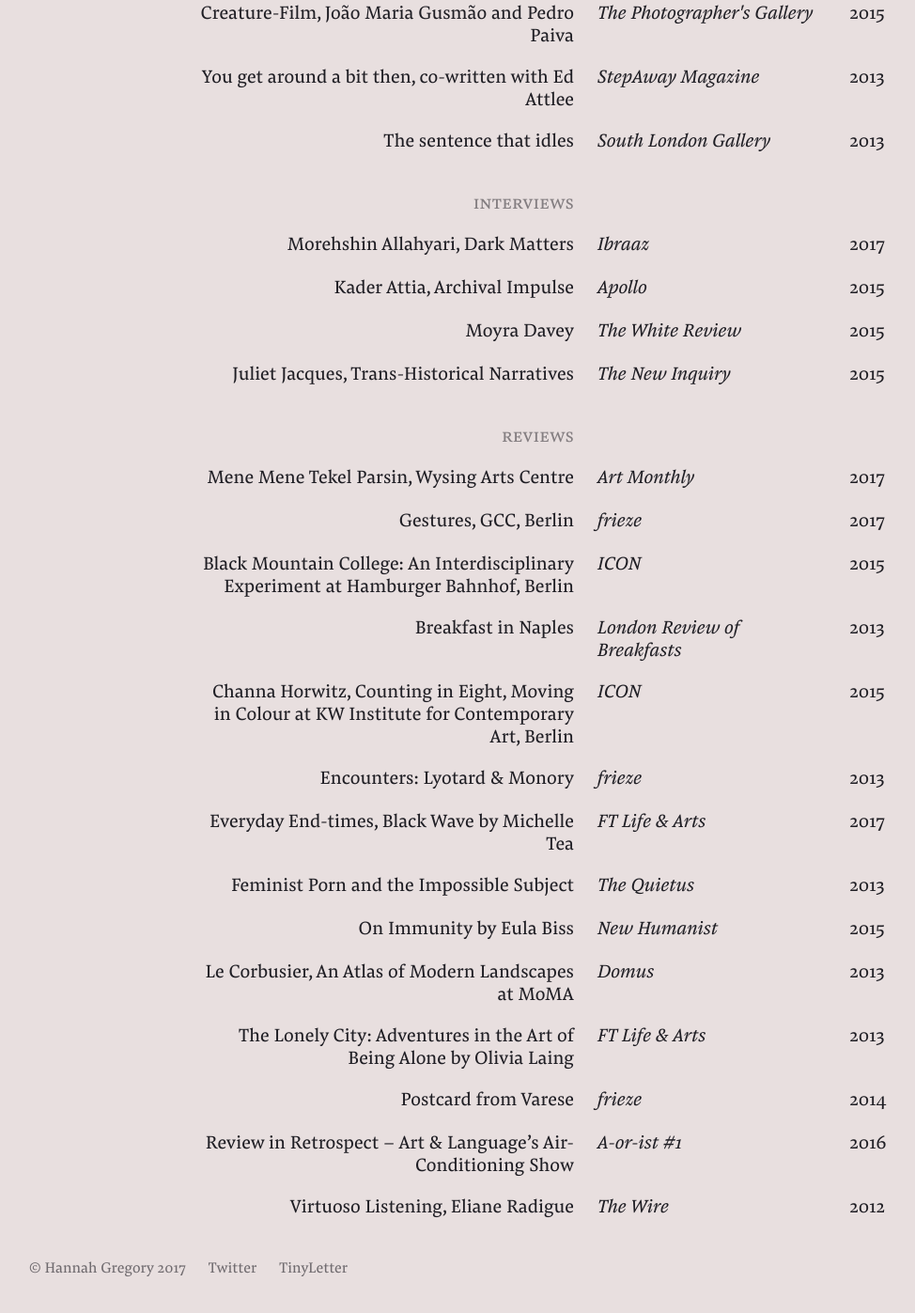
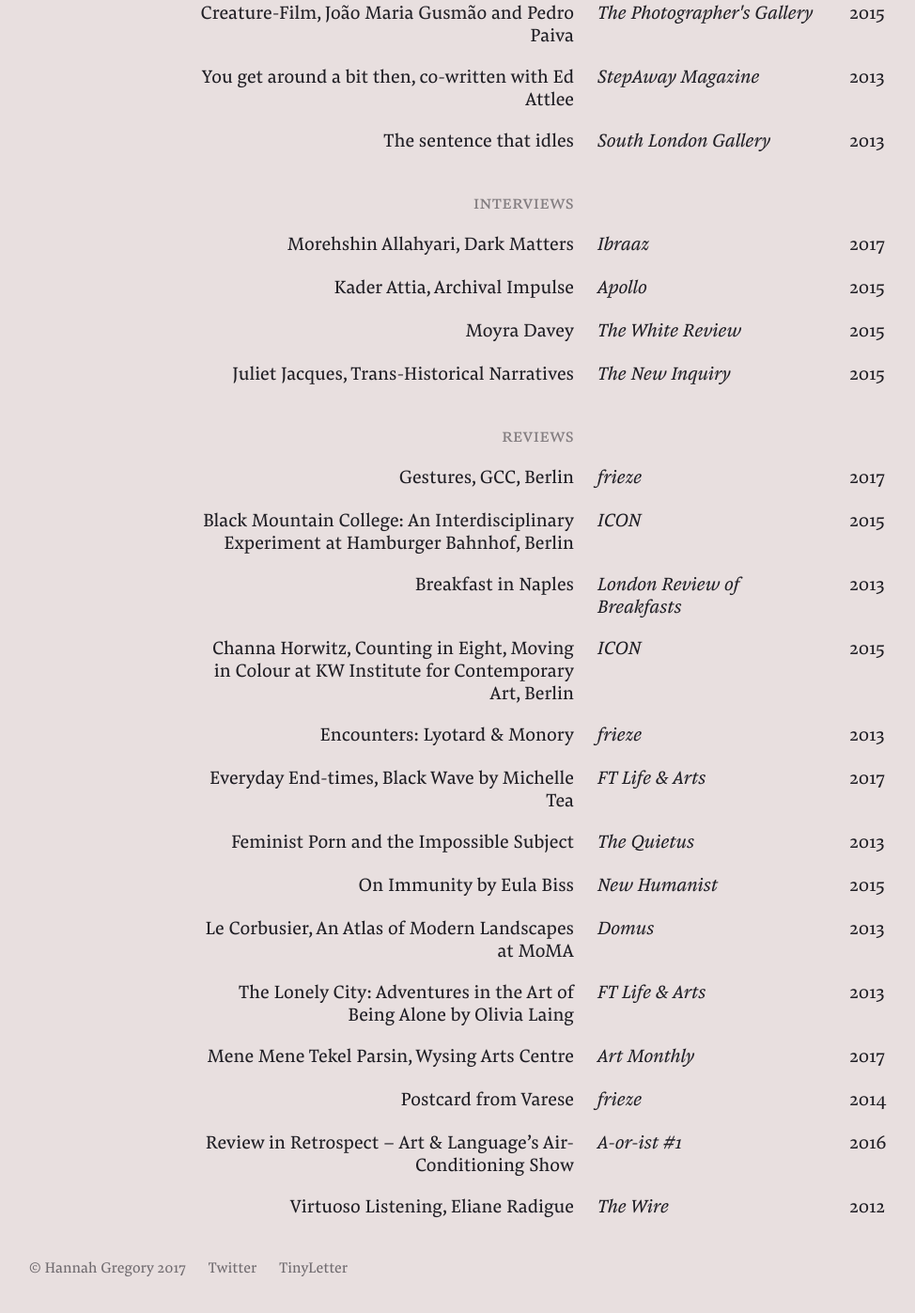
Before and after one commit to hg-site/hg-site.github.io, a Jekyll site: the page built from writing/index.markdown, in a window 1280 px wide and 1400 px high, scrolled down 736 px. Shown: the top 1397 px of the window at 94% size, without its empty margins (29-1003 px from the left). Built offline with Jekyll 4.4.1, drawn with Linux system fonts in a browser that asks for light colours.

Commit message:
Updated Index

```diff
--- a/writing/index.markdown
+++ b/writing/index.markdown
@@ -149,14 +149,6 @@
 </div>
 
 <div class="sw-row">
-	<a href="http://bravenewwhat.tumblr.com/post/163209586997/art-monthly-review-of-mene-mene-tekel-parsin-by">
-	<div class="sw-title">Mene Mene Tekel Parsin, Wysing Arts Centre</div>
-	<div class="sw-publication">Art Monthly</div>
-	<div class="sw-year">2017</div>
-	</a>
-</div>
-
-<div class="sw-row">
 	<a href="https://frieze.com/article/gcc">
 	<div class="sw-title">Gestures, GCC, Berlin</div>
 	<div class="sw-publication">frieze</div>
@@ -237,6 +229,14 @@
 </div>
 
 <div class="sw-row">
+	<a href="http://bravenewwhat.tumblr.com/post/163209586997/art-monthly-review-of-mene-mene-tekel-parsin-by">
+	<div class="sw-title">Mene Mene Tekel Parsin, Wysing Arts Centre</div>
+	<div class="sw-publication">Art Monthly</div>
+	<div class="sw-year">2017</div>
+	</a>
+</div>
+
+<div class="sw-row">
 	<a href="/docs/PostcardfromVarese.pdf">
 	<div class="sw-title">Postcard from Varese</div>
 	<div class="sw-publication">frieze</div>
```
